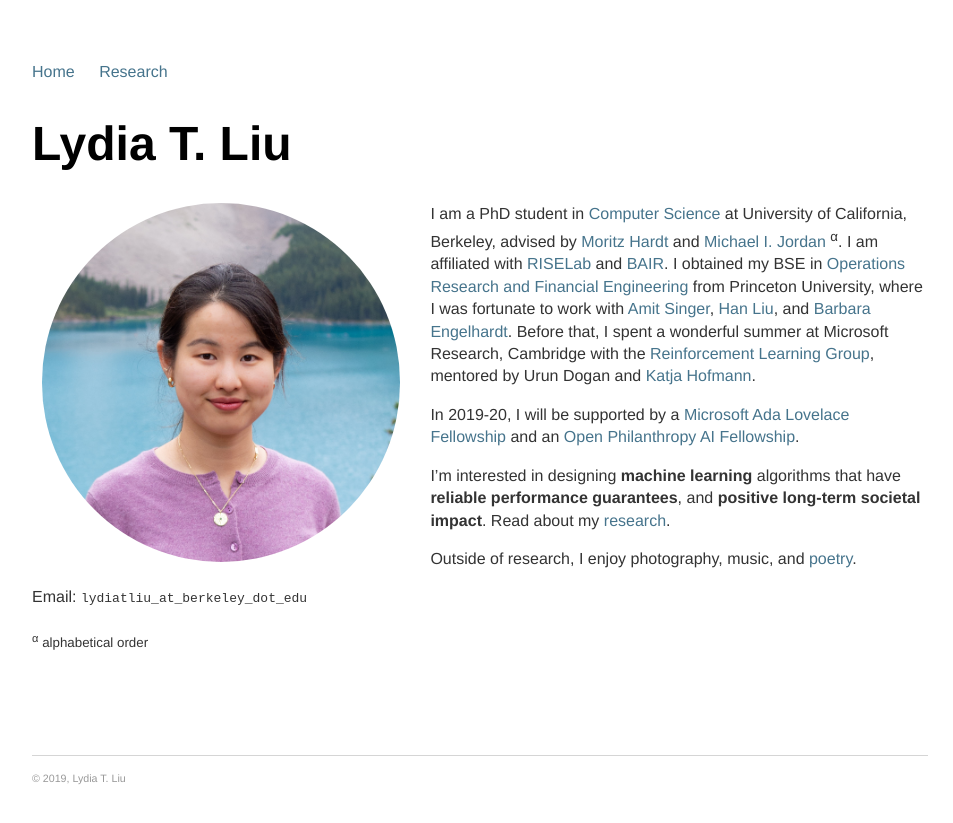
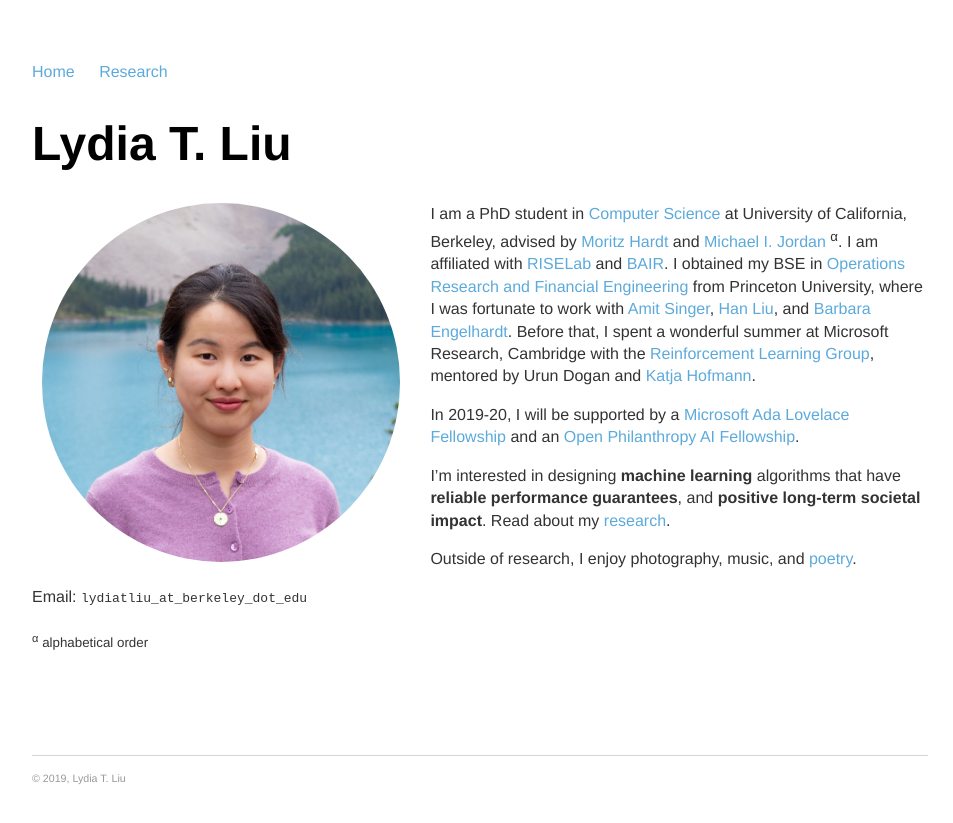
Before and after one commit to serenalwang/serenalwang.github.io, a Jekyll site: the page built from index.md, in a window 1280 px wide. Shown: the top 823 px of the page, without its empty margins (160-1113 px from the left). Built offline with Jekyll 4.4.1, drawn with Linux system fonts in a browser that asks for light colours.

Commit message:
Update main.css

```diff
--- a/css/main.css
+++ b/css/main.css
@@ -14,7 +14,7 @@ nav ul li, footer ul li {
 }
 a {
     text-decoration: none;
-    color: #46748c;
+    color: #5caadb;
 }
 a:hover {
     text-decoration: underline;
```
